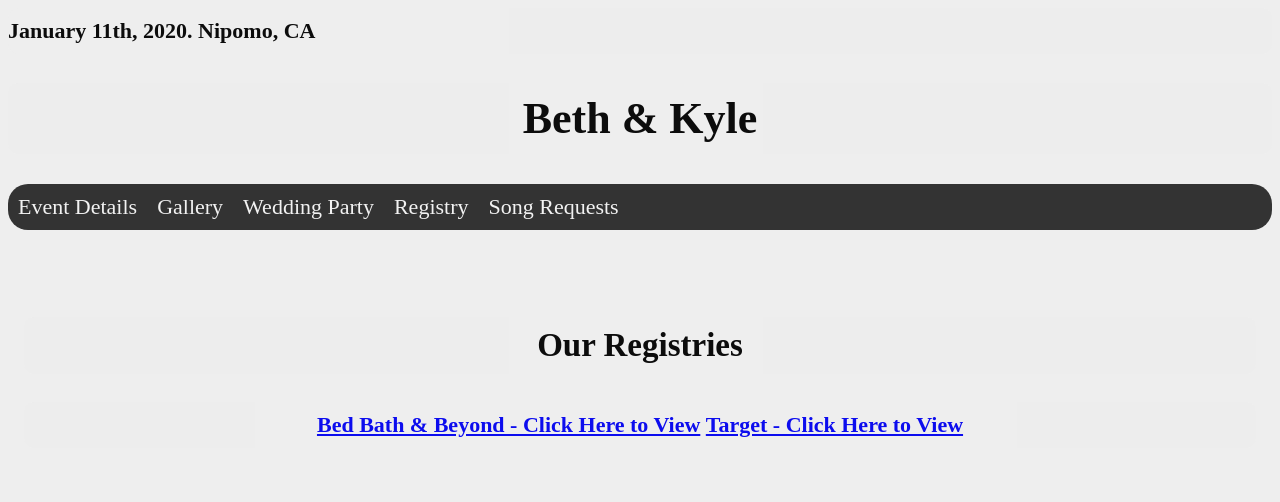
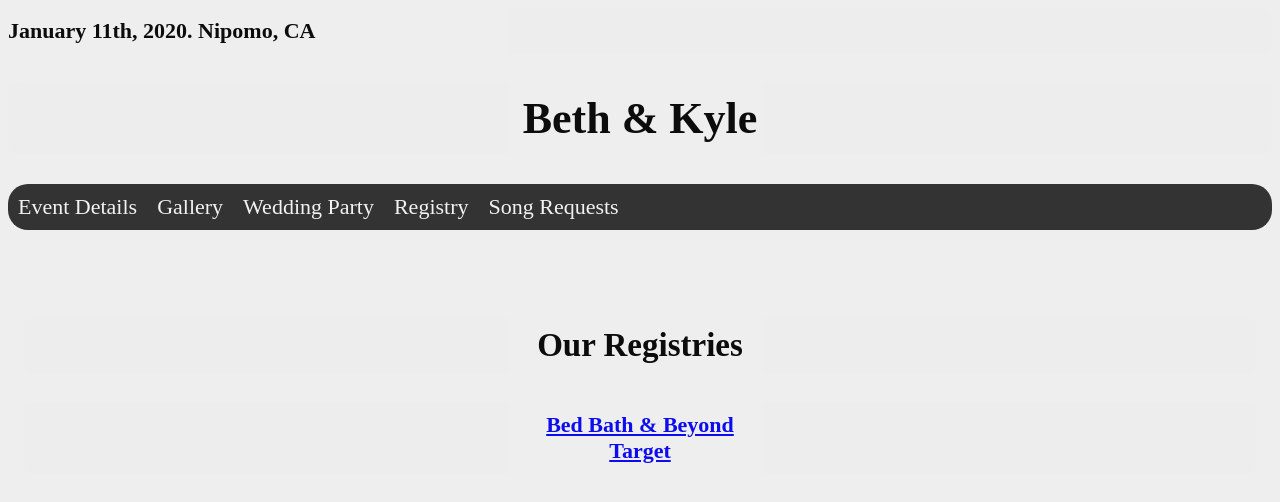
Before and after one commit to Technomancer113/oakeswedding, a plain HTML site: page registry.html in a window 1280 px wide. Drawn offline with nearby package versions, Linux system fonts and the light colour scheme; a web font is replaced by a local one.

Commit message:
added line break between registry links

```diff
--- a/registry.html
+++ b/registry.html
@@ -26,8 +26,9 @@
                 <h2>Our Registries</h2>
 		<div class="bubble">
 
-                <a href="https://www.bedbathandbeyond.com/store/giftregistry/viewregistryguest/547997955" target="_blank"><b>Bed Bath & Beyond - Click Here to View</b></a>
-                <a href="https://www.target.com/gift-registry/giftgiver?registryId=5078ad13d97e4b52a259f665d90cd98a&type=WEDDING" target="_blank"><b>Target - Click Here to View</b></a>
+                <a href="https://www.bedbathandbeyond.com/store/giftregistry/viewregistryguest/547997955" target="_blank"><b>Bed Bath & Beyond</b></a>
+		<br>
+                <a href="https://www.target.com/gift-registry/giftgiver?registryId=5078ad13d97e4b52a259f665d90cd98a&type=WEDDING" target="_blank"><b>Target</b></a>
 		</div>
         </div>
 
```
